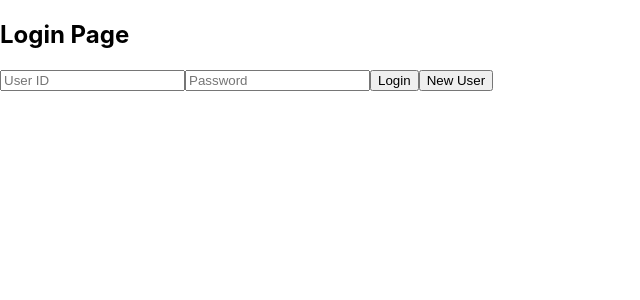
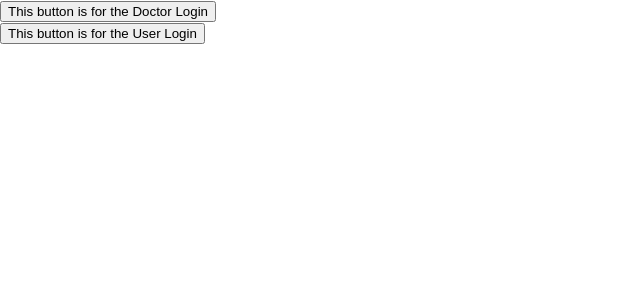
Before and after one commit to Gunjanpardikar26/E-health-care-System, a React (Create React App) app in the folder login/: page / in a window 1280 px wide. Shown: the top 300 px of the page, without its empty margins (0-640 px from the left). Built offline with nearby package versions, Linux system fonts and the light colour scheme.

Commit message:
Routing user and doctor to home page

```diff
--- a/login/src/App.js
+++ b/login/src/App.js
@@ -1,8 +1,9 @@
 import { BrowserRouter as Router, Route, Routes } from 'react-router-dom';
 import Personal_Details from './Personal_Details/Personal_Details';
-// import Doc_Login from './Doctors_Login/Doc_Login';
+import Doc_Login from './Doctors_Login/Doc_Login';
 import User_Login from './User_Login_Signup/User_Login';
 import New_User from './User_Login_Signup/New_User';
+import Home from './Home_Page/Home';
 function App() {
   // return (
   //   <div >
@@ -14,8 +15,10 @@ function App() {
     <Router>
       <Routes>
       <Route path="/personal-details" element={<Personal_Details />} />
-      <Route path="/" element={<User_Login />} />
+      <Route path="/login-user" element={<User_Login />} />
       <Route path='/new-user' element = {<New_User/>} />
+      <Route path='/login-doc' element = {<Doc_Login/>} />
+      <Route path='/' element={<Home/>} />
       </Routes>
     </Router>
   );
--- /dev/null
+++ b/login/src/Home_Page/Home.jsx
@@ -0,0 +1,25 @@
+import React from 'react'
+import { useNavigate } from 'react-router-dom';
+
+function Home() {
+    const navigate = useNavigate();
+    const handleDoc = () => {
+        navigate('login-doc');
+    }
+
+    const handleUser = () => {
+        navigate('login-user');
+    }
+  return (
+    <>
+    <div>
+        <button onClick={handleDoc} >This button is for the Doctor Login</button>
+    </div>
+    <div>
+        <button onClick={handleUser} >This button is for the User Login</button>
+    </div>
+    </>
+  )
+}
+
+export default Home
```
